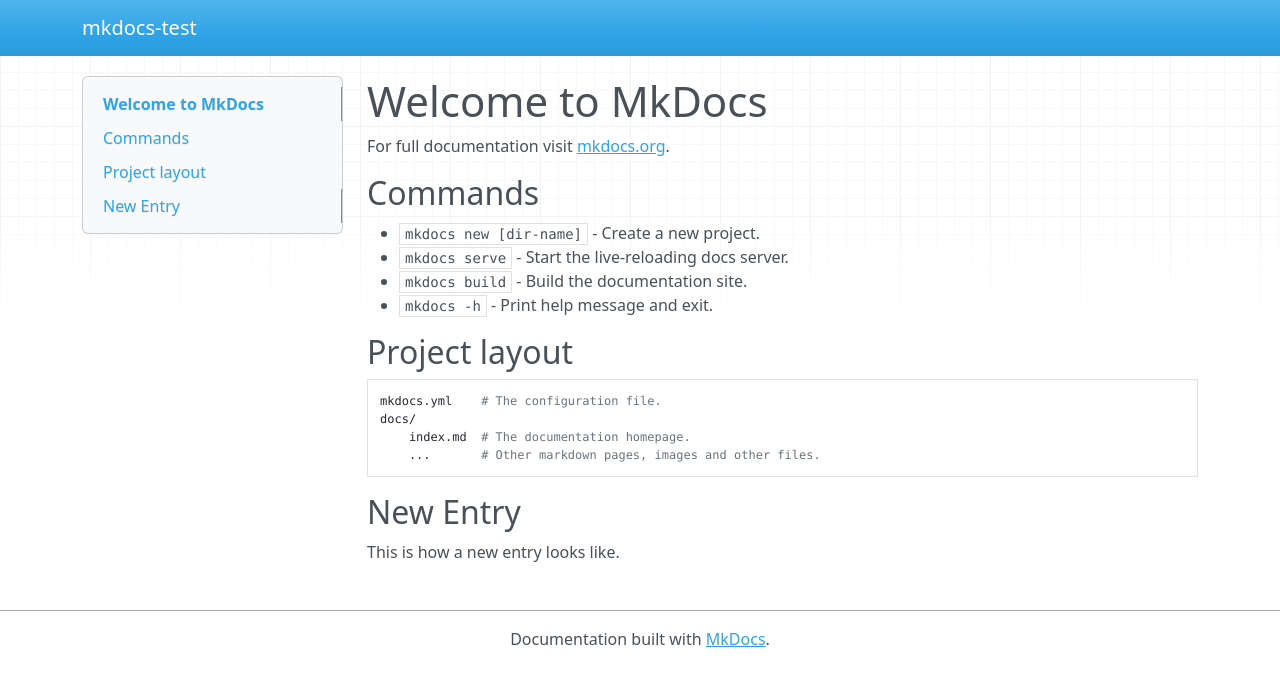
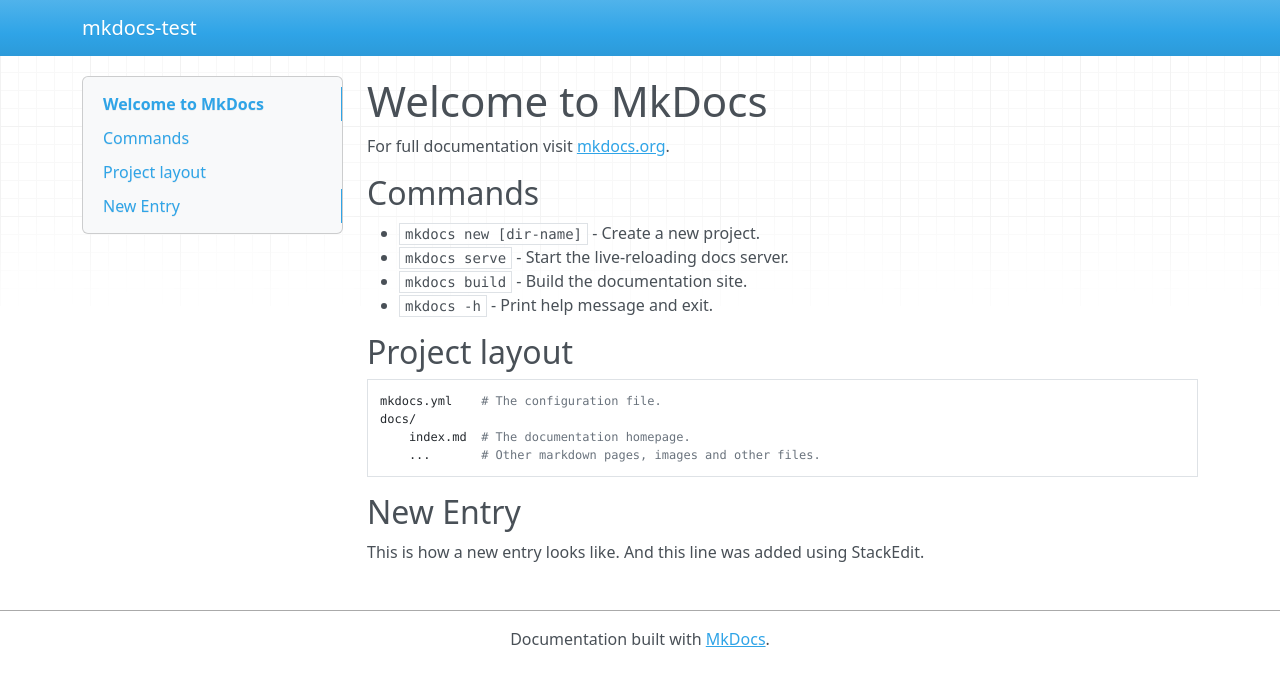
Before and after one commit to renejesusgv/mkdocs-test, an MkDocs documentation site: the page built from docs/index.md, in a window 1280 px wide. Shown: the top 686 px of the page. Built offline with MkDocs 1.6.1, drawn with Linux system fonts in a browser that asks for light colours; nearby versions of some CDN libraries.

Commit message:
docs/index.md updated from https://stackedit.io/

```diff
--- a/docs/index.md
+++ b/docs/index.md
@@ -18,7 +18,7 @@
 
 
 ## New Entry
-This is how a new entry looks like.
+This is how a new entry looks like. And this line was added using StackEdit.
 <!--stackedit_data:
-eyJoaXN0b3J5IjpbMTExMjY4ODA0XX0=
+eyJoaXN0b3J5IjpbLTY4NjI0OTQ1OCwxMTEyNjg4MDRdfQ==
 -->
```
